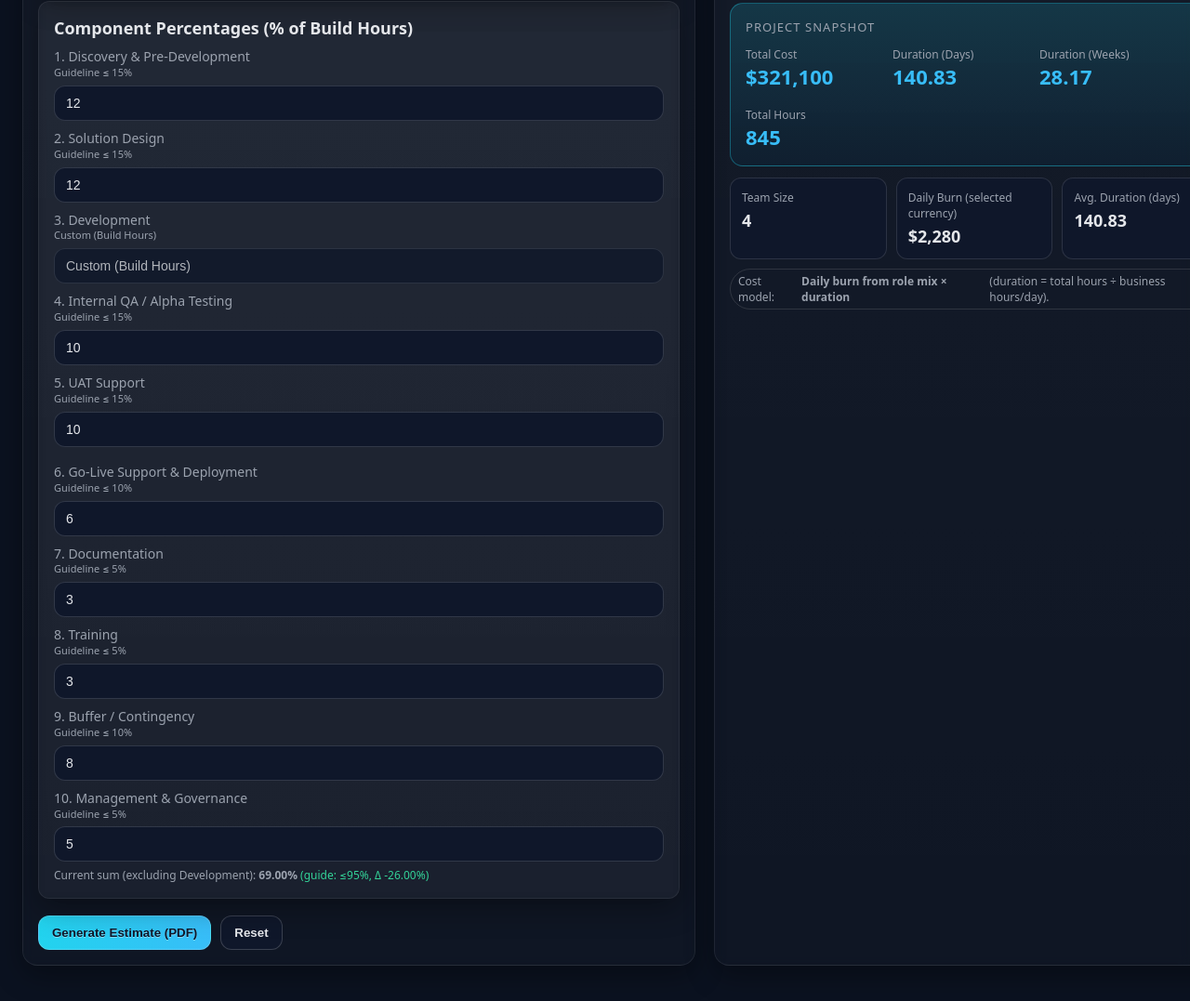
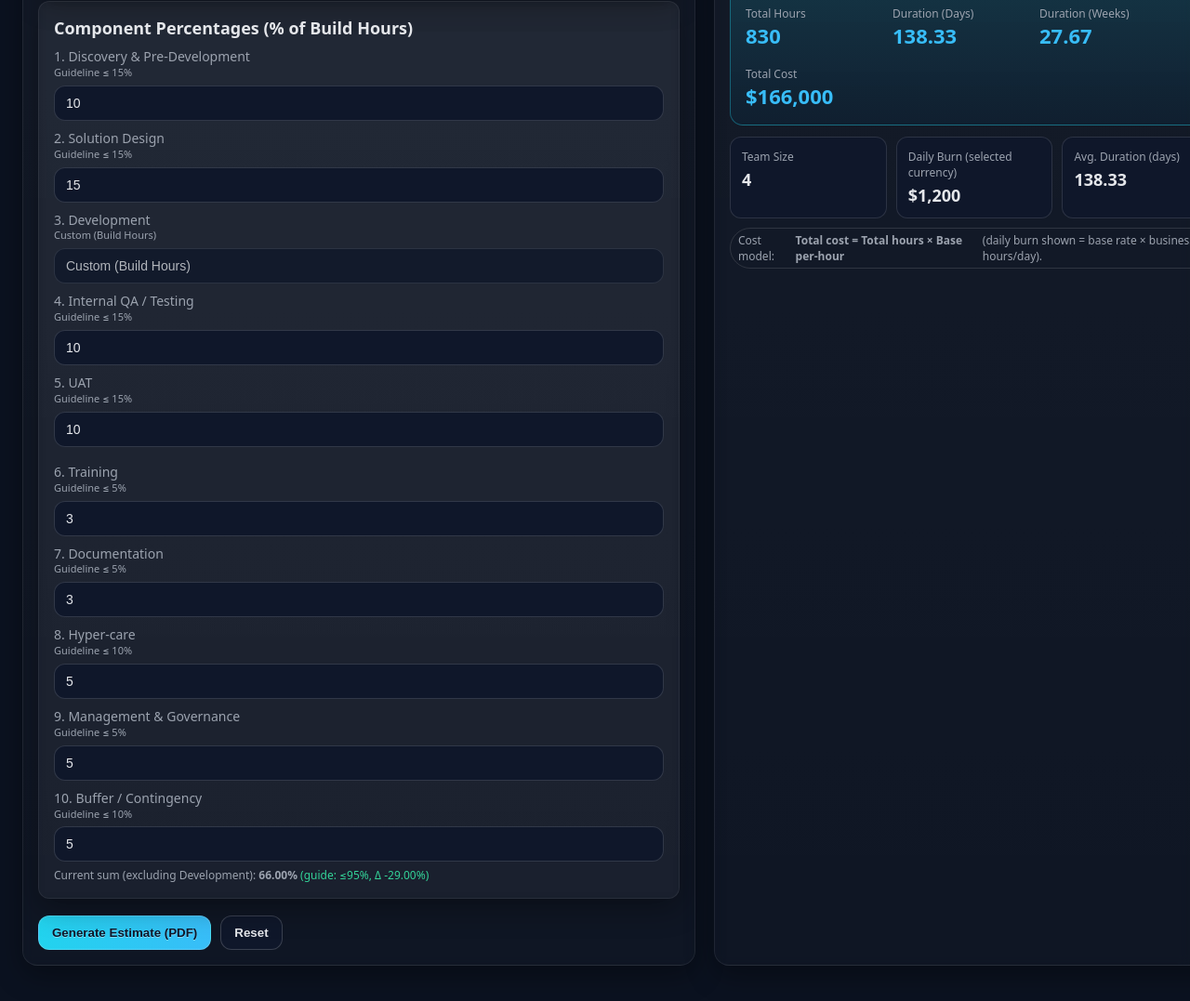
Before and after one commit to psanup89-rgb/Pricing-Estimator, a plain HTML site: page index.html in a window 1280 px wide. Shown: the part 975-2052 px from the top of the page at 93% size. Drawn offline with Linux system fonts and the light colour scheme.

Commit message:
updated index file
cost calculation update based on per hour cost, revised the component names and %

```diff
--- a/index.html
+++ b/index.html
@@ -108,10 +108,10 @@
             <div class="field"><label for="rateDM">Rate / hour (DM)</label><input id="rateDM" type="number" min="0" step="0.01" value="125"></div>
 
             <div class="field"><label for="ba">Business Analyst (count)</label><input id="ba" type="number" min="0" step="1" value="1"></div>
-            <div class="field"><label for="rateBA">Rate / hour (BA)</label><input id="rateBA" type="number" min="0" step="0.01" value="80"></div>
+            <div class="field"><label for="rateBA">Rate / hour (BA)</label><input id="rateBA" type="number" min="0" step="0.01" value="90"></div>
 
             <div class="field"><label for="dev">Developer (count)</label><input id="dev" type="number" min="0" step="1" value="1"></div>
-            <div class="field"><label for="rateDev">Rate / hour (Dev)</label><input id="rateDev" type="number" min="0" step="0.01" value="75"></div>
+            <div class="field"><label for="rateDev">Rate / hour (Dev)</label><input id="rateDev" type="number" min="0" step="0.01" value="85"></div>
 
             <div class="field"><label for="la">Lead Architect (count)</label><input id="la" type="number" min="0" step="1" value="0"></div>
             <div class="field"><label for="rateLA">Rate / hour (LA)</label><input id="rateLA" type="number" min="0" step="0.01" value="120"></div>
@@ -164,18 +164,18 @@
           <h3>Component Percentages (% of Build Hours)</h3>
           <div class="pct-grid">
             <div class="pct-col">
-              <div class="field"><label for="pctDiscovery">1. Discovery &amp; Pre-Development<span class="guideline">Guideline ≤ 15%</span></label><input id="pctDiscovery" type="number" step="0.01" value="12"></div>
-              <div class="field"><label for="pctSoln">2. Solution Design<span class="guideline">Guideline ≤ 15%</span></label><input id="pctSoln" type="number" step="0.01" value="12"></div>
+              <div class="field"><label for="pctDiscovery">1. Discovery &amp; Pre-Development<span class="guideline">Guideline ≤ 15%</span></label><input id="pctDiscovery" type="number" step="0.01" value="10"></div>
+              <div class="field"><label for="pctSoln">2. Solution Design<span class="guideline">Guideline ≤ 15%</span></label><input id="pctSoln" type="number" step="0.01" value="15"></div>
               <div class="field"><label>3. Development<span class="guideline">Custom (Build Hours)</span></label><input disabled value="Custom (Build Hours)"></div>
-              <div class="field"><label for="pctQA">4. Internal QA / Alpha Testing<span class="guideline">Guideline ≤ 15%</span></label><input id="pctQA" type="number" step="0.01" value="10"></div>
-              <div class="field"><label for="pctUAT">5. UAT Support<span class="guideline">Guideline ≤ 15%</span></label><input id="pctUAT" type="number" step="0.01" value="10"></div>
+              <div class="field"><label for="pctQA">4. Internal QA / Testing<span class="guideline">Guideline ≤ 15%</span></label><input id="pctQA" type="number" step="0.01" value="10"></div>
+              <div class="field"><label for="pctUAT">5. UAT<span class="guideline">Guideline ≤ 15%</span></label><input id="pctUAT" type="number" step="0.01" value="10"></div>
             </div>
             <div class="pct-col">
-              <div class="field"><label for="pctGoLive">6. Go‑Live Support &amp; Deployment<span class="guideline">Guideline ≤ 10%</span></label><input id="pctGoLive" type="number" step="0.01" value="6"></div>
+              <div class="field"><label for="pctTrain">6. Training<span class="guideline">Guideline ≤ 5%</span></label><input id="pctTrain" type="number" step="0.01" value="3"></div>
               <div class="field"><label for="pctDocs">7. Documentation<span class="guideline">Guideline ≤ 5%</span></label><input id="pctDocs" type="number" step="0.01" value="3"></div>
-              <div class="field"><label for="pctTrain">8. Training<span class="guideline">Guideline ≤ 5%</span></label><input id="pctTrain" type="number" step="0.01" value="3"></div>
-              <div class="field"><label for="pctRisk">9. Buffer / Contingency<span class="guideline">Guideline ≤ 10%</span></label><input id="pctRisk" type="number" step="0.01" value="8"></div>
-              <div class="field"><label for="pctPM">10. Management &amp; Governance<span class="guideline">Guideline ≤ 5%</span></label><input id="pctPM" type="number" step="0.01" value="5"></div>
+              <div class="field"><label for="pctGoLive">8. Hyper-care<span class="guideline">Guideline ≤ 10%</span></label><input id="pctGoLive" type="number" step="0.01" value="5"></div>
+              <div class="field"><label for="pctPM">9. Management &amp; Governance<span class="guideline">Guideline ≤ 5%</span></label><input id="pctPM" type="number" step="0.01" value="5"></div>
+              <div class="field"><label for="pctRisk">10. Buffer / Contingency<span class="guideline">Guideline ≤ 10%</span></label><input id="pctRisk" type="number" step="0.01" value="5"></div>
             </div>
           </div>
           <div id="pctSum" class="note"></div>
@@ -205,8 +205,8 @@
           <div class="summary-title">Project Snapshot</div>
           <div class="summary-values">
             <div class="summary-item">
-              <div class="label">Total Cost</div>
-              <div class="value"><strong id="summaryCost">—</strong></div>
+              <div class="label">Total Hours</div>
+              <div class="value"><strong id="summaryHours">—</strong></div>
             </div>
             <div class="summary-item">
               <div class="label">Duration (Days)</div>
@@ -217,8 +217,8 @@
               <div class="value"><strong id="summaryWeeks">—</strong></div>
             </div>
             <div class="summary-item">
-              <div class="label">Total Hours</div>
-              <div class="value"><strong id="summaryHours">—</strong></div>
+              <div class="label">Total Cost</div>
+              <div class="value"><strong id="summaryCost">—</strong></div>
             </div>
           </div>
         </div>
@@ -230,7 +230,7 @@
         </div>
 
         <div class="small" style="margin-top:10px">
-          <span class="pill">Cost model: <b>Daily burn from role mix × duration</b> (duration = total hours ÷ business hours/day).</span>
+          <span class="pill">Cost model: <b>Total cost = Total hours × Base per‑hour</b> (daily burn shown = base rate × business hours/day).</span>
         </div>
         <div id="alerts" class="small" style="margin-top:6px"></div>
       </div>
@@ -388,13 +388,13 @@
         { name: "1. Discovery & Pre-Development",   pct: ui.pct.discovery },
         { name: "2. Solution Design",               pct: ui.pct.soln },
         { name: "3. Development",                   pct: "custom" },
-        { name: "4. Internal QA / Alpha Testing",   pct: ui.pct.qa },
-        { name: "5. UAT Support",                   pct: ui.pct.uat },
-        { name: "6. Go-Live Support & Deployment",  pct: ui.pct.go },
+        { name: "4. Internal QA / Testing",         pct: ui.pct.qa },
+        { name: "5. UAT",                           pct: ui.pct.uat },
+        { name: "6. Training",                      pct: ui.pct.train },
         { name: "7. Documentation",                 pct: ui.pct.docs },
-        { name: "8. Training",                      pct: ui.pct.train },
-        { name: "9. Buffer / Contingency",          pct: ui.pct.risk },
-        { name: "10. Management & Governance",      pct: ui.pct.pm },
+        { name: "8. Hyper-care",                    pct: ui.pct.go },
+        { name: "9. Management & Governance",       pct: ui.pct.pm },
+        { name: "10. Buffer / Contingency",         pct: ui.pct.risk },
       ];
 
       const tbody = document.querySelector("#resultTable tbody");
@@ -405,9 +405,7 @@
 
       // Team stats
       const teamSize = ui.roles.reduce((s,r)=>s + r.count, 0);
-      const dailyBurnSelectedCurrency =
-        ui.roles.reduce((s,r)=> s + (r.count * r.rate * safeHoursPerDay), 0);
-      const dailyBurnINR = toINR(dailyBurnSelectedCurrency, ui.currency, ui.inrPerUsd, ui.inrPerSar);
+      const dailyBurnSelectedCurrency = ui.perHour * safeHoursPerDay;
 
       // Fill table
       comps.forEach(c => {
@@ -427,16 +425,8 @@
 
       // Duration & cost (project-level)
       const durationDays = totalHours / safeHoursPerDay;
-      const totalCostINR_fromBurn = dailyBurnINR * durationDays;
-      totalCostINR = totalCostINR_fromBurn;
-
-      // If user is using a blended single rate (perHour) and no role rates entered (counts sum to 0),
-      // fallback to legacy model totalHours × rate
-      if(teamSize === 0){
-        // interpret perHour as selected currency rate
-        const totalCostSelected = totalHours * ui.perHour;
-        totalCostINR = toINR(totalCostSelected, ui.currency, ui.inrPerUsd, ui.inrPerSar);
-      }
+      const totalCostSelectedCurrency = totalHours * ui.perHour;
+      totalCostINR = toINR(totalCostSelectedCurrency, ui.currency, ui.inrPerUsd, ui.inrPerSar);
 
       // Allocate costs to rows proportionally by hours
       const trs = Array.from(tbody.querySelectorAll("tr"));
@@ -457,17 +447,17 @@
       tHours.textContent = fmt(totalHours);
       tDays.textContent  = fmt(durationDays);
       tWeeks.textContent = fmt(totalWeeks);
-      const totalCostSelectedCurrency = fromINR(totalCostINR, ui.currency, ui.inrPerUsd, ui.inrPerSar);
-      tCost.textContent  = money(totalCostSelectedCurrency, ui.currency);
+      const totalCostDisplayCurrency = fromINR(totalCostINR, ui.currency, ui.inrPerUsd, ui.inrPerSar);
+      tCost.textContent  = money(totalCostDisplayCurrency, ui.currency);
 
-      document.getElementById("summaryCost").textContent  = money(totalCostSelectedCurrency, ui.currency);
+      document.getElementById("summaryCost").textContent  = money(totalCostDisplayCurrency, ui.currency);
       document.getElementById("summaryDays").textContent  = fmt(durationDays);
       document.getElementById("summaryWeeks").textContent = fmt(totalWeeks);
       document.getElementById("summaryHours").textContent = fmt(totalHours);
 
       // KPIs
       document.getElementById("teamSize").textContent = teamSize;
-      document.getElementById("burnDay").textContent = teamSize > 0 ? money(dailyBurnSelectedCurrency, ui.currency) : "—";
+      document.getElementById("burnDay").textContent = money(dailyBurnSelectedCurrency, ui.currency);
       document.getElementById("avgDur").textContent = fmt(durationDays);
 
       // Percentage sum info
@@ -480,7 +470,6 @@
       // Alerts
       const alerts = document.getElementById("alerts");
       let notes = [];
-      if(teamSize === 0) notes.push("Team size is 0 — using blended rate model (Total Hours × Base per‑hour).");
       if(pctSum <= 0) notes.push("All percentages are 0; only Development will be counted.");
       alerts.innerHTML = notes.join(" ");
     }
@@ -607,6 +596,7 @@
     }
 
     function wire(){
+      const roleFields = new Set(["sa","dm","ba","dev","la","rateSA","rateDM","rateBA","rateDev","rateLA"]);
       const ids = ["perHour","inrPerUsd","inrPerSar","buildHours","hoursPerDay",
                    "pctDiscovery","pctSoln","pctQA","pctUAT","pctGoLive","pctDocs","pctTrain","pctRisk","pctPM",
                    "sa","dm","ba","dev","la","rateSA","rateDM","rateBA","rateDev","rateLA"];
@@ -615,6 +605,11 @@
         if(id === "perHour"){
           el.addEventListener("input", ()=>{
             perHourEdited = true;
+            calculate();
+          });
+        }else if(roleFields.has(id)){
+          el.addEventListener("input", ()=>{
+            perHourEdited = false;
             calculate();
           });
         }else{
@@ -638,14 +633,14 @@
         document.getElementById("inrPerSar").value = 22.00;
         document.getElementById("buildHours").value = 500;
         document.getElementById("hoursPerDay").value = 6;
-        document.getElementById("pctDiscovery").value = 12;
-        document.getElementById("pctSoln").value = 12;
+        document.getElementById("pctDiscovery").value = 10;
+        document.getElementById("pctSoln").value = 15;
         document.getElementById("pctQA").value = 10;
         document.getElementById("pctUAT").value = 10;
-        document.getElementById("pctGoLive").value = 6;
+        document.getElementById("pctGoLive").value = 5;
         document.getElementById("pctDocs").value = 3;
         document.getElementById("pctTrain").value = 3;
-        document.getElementById("pctRisk").value = 8;
+        document.getElementById("pctRisk").value = 5;
         document.getElementById("pctPM").value = 5;
         document.getElementById("sa").value = 1;
         document.getElementById("dm").value = 1;
@@ -654,8 +649,8 @@
         document.getElementById("la").value = 0;
         document.getElementById("rateSA").value = 100;
         document.getElementById("rateDM").value = 125;
-        document.getElementById("rateBA").value = 80;
-        document.getElementById("rateDev").value = 75;
+        document.getElementById("rateBA").value = 90;
+        document.getElementById("rateDev").value = 85;
         document.getElementById("rateLA").value = 120;
         calculate();
       });
```
